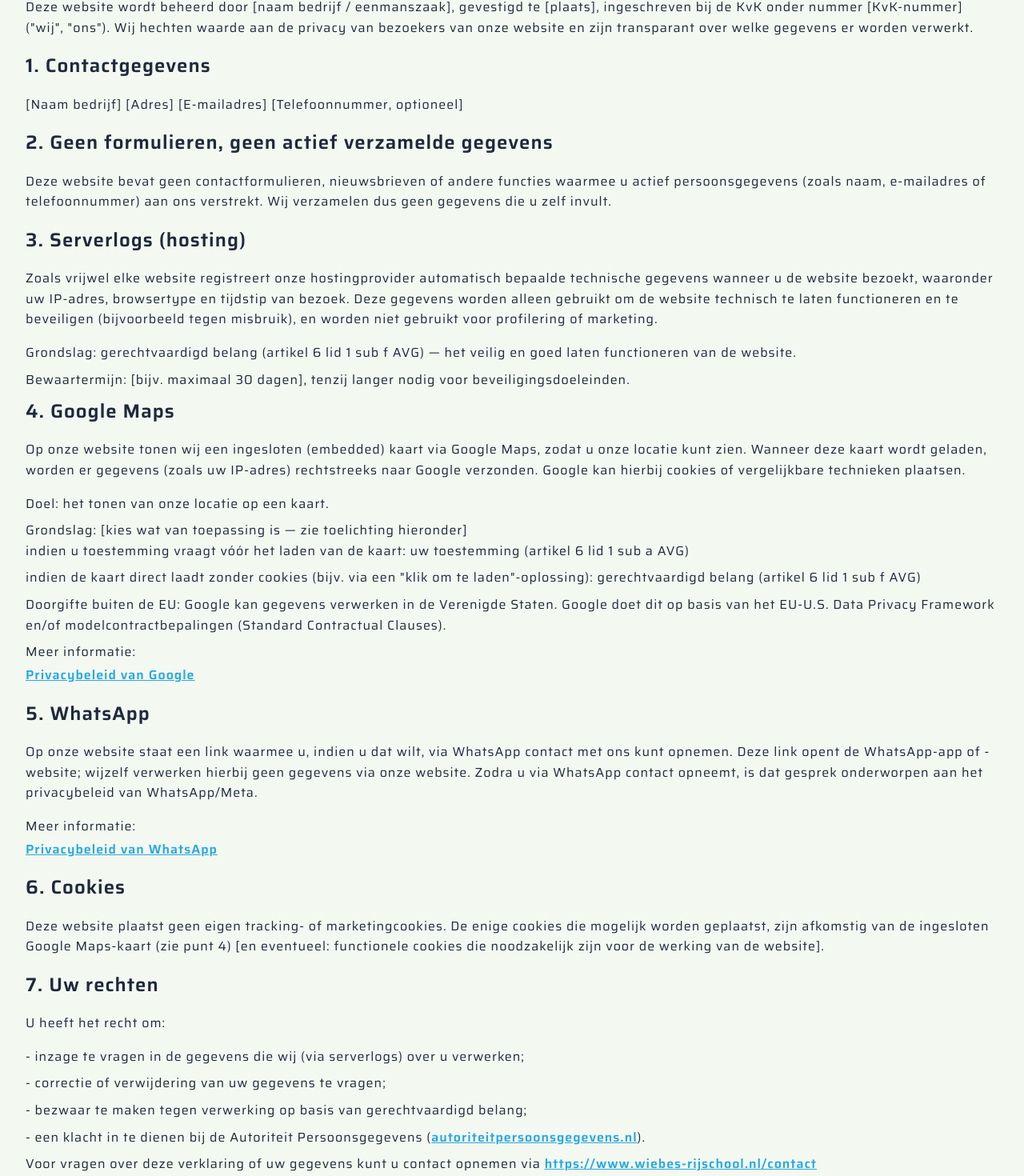
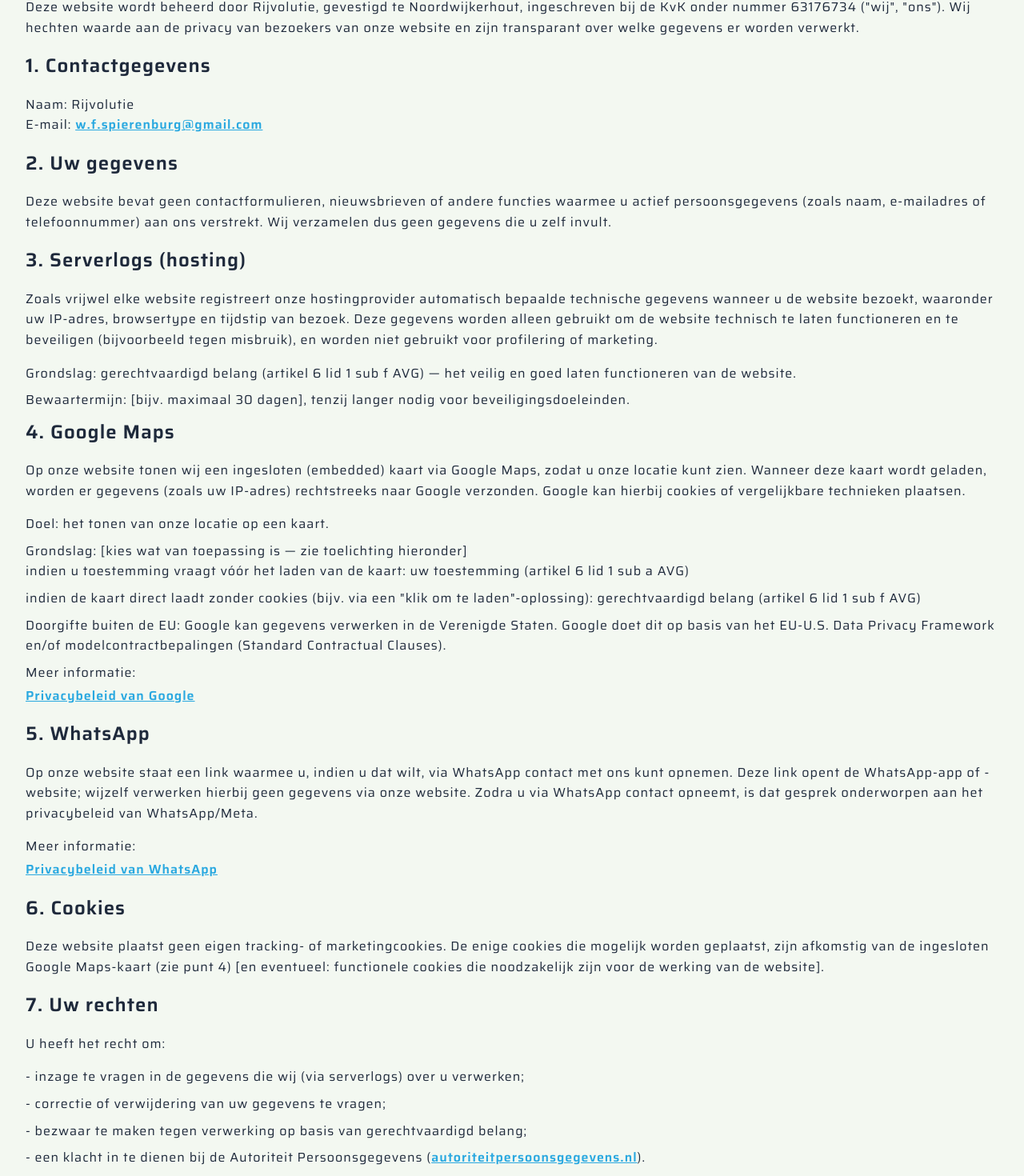
Before and after one commit to freki-inc/wiebes-autorijschool-app, a React (Vite) app: page /privacybeleid in a window 1280 px wide. Shown: the part 196-1666 px from the top of the page at 80% size. Built offline with nearby package versions, Linux system fonts and the light colour scheme.

Commit message:
privacy revision

```diff
--- a/src/App.css
+++ b/src/App.css
@@ -246,7 +246,7 @@
     align-items: center;
     justify-content: center;
     background: var(--privacy-modal-background);
-    padding: 2rem;
+    padding: 1rem;
     border-radius: 16px;
     text-align: center;
   }
@@ -260,6 +260,7 @@
   .popup-link-div {
     width: 100%;
     display: flex;
+    flex-direction: column;
     justify-content: center;
     align-items: center;
   }
@@ -1146,6 +1147,7 @@
   .mr-02 { margin-right: 0.2rem; }
   .mb-m5 { margin-bottom: -7rem;}
   .mt-m12 { margin-top: -15rem;}
+  .p-05 { padding: 0.5rem; }
   .p-1  { padding: 1rem; }
   .p-2  { padding: 2rem; }
   .p-b-1 { padding-bottom: 1rem; }
--- a/src/components/PrivacyBeleid.jsx
+++ b/src/components/PrivacyBeleid.jsx
@@ -11,11 +11,12 @@ export const PrivacyBeleid = () => {
             <section className='privacy-policy'>
                 <h1 className='center-text mb-1'>Privacybeleid Rijvolutie</h1>
                 <p className='mb-05'>Laatst bijgewerkt: 11 augustus 2026</p>
-                <p className='mb-1'>Deze website wordt beheerd door [naam bedrijf / eenmanszaak], gevestigd te [plaats], ingeschreven bij de KvK onder nummer [KvK-nummer] ("wij", "ons"). Wij hechten waarde aan de privacy van bezoekers van onze website en zijn transparant over welke gegevens er worden verwerkt.</p>
+                <p className='mb-1'>Deze website wordt beheerd door Rijvolutie, gevestigd te Noordwijkerhout, ingeschreven bij de KvK onder nummer 63176734 ("wij", "ons"). Wij hechten waarde aan de privacy van bezoekers van onze website en zijn transparant over welke gegevens er worden verwerkt.</p>
                 <h2 className='mb-1'>1. Contactgegevens</h2>
-                <p className='mb-1'>[Naam bedrijf] [Adres] [E-mailadres] [Telefoonnummer, optioneel]</p>
+                <p>Naam: Rijvolutie</p>
+                <p className='mb-1'>E-mail: <a className='privacy-policy-link' href="mailto:w.f.spierenburg@gmail.com">w.f.spierenburg@gmail.com</a></p>
 
-                <h2 className='mb-1'>2. Geen formulieren, geen actief verzamelde gegevens</h2>
+                <h2 className='mb-1'>2. Uw gegevens</h2>
                 <p className='mb-1'>Deze website bevat geen contactformulieren, nieuwsbrieven of andere functies waarmee u actief persoonsgegevens (zoals naam, e-mailadres of telefoonnummer) aan ons verstrekt. Wij verzamelen dus geen gegevens die u zelf invult.</p>
                 <h2 className='mb-1'>3. Serverlogs (hosting)</h2>
                 <p className='mb-1'>Zoals vrijwel elke website registreert onze hostingprovider automatisch bepaalde technische gegevens wanneer u de website bezoekt, waaronder uw IP-adres, browsertype en tijdstip van bezoek. Deze gegevens worden alleen gebruikt om de website technisch te laten functioneren en te beveiligen (bijvoorbeeld tegen misbruik), en worden niet gebruikt voor profilering of marketing.</p>
@@ -56,7 +57,7 @@ export const PrivacyBeleid = () => {
                     <li className='mb-05'>- bezwaar te maken tegen verwerking op basis van gerechtvaardigd belang;</li>
                     <li className='mb-05'>- een klacht in te dienen bij de Autoriteit Persoonsgegevens (<a className='privacy-policy-link' href='https://www.autoriteitpersoonsgegevens.nl/' target='_blank'>autoriteitpersoonsgegevens.nl</a>).</li>
                 </ul>
-                <p className='mb-1'>Voor vragen over deze verklaring of uw gegevens kunt u contact opnemen via <NavLink to="/contact"><span className='algemene-voorwaarden-link'>https://www.wiebes-rijschool.nl/contact</span></NavLink></p>
+                <p className='mb-1'>Voor vragen over deze verklaring of uw gegevens kunt u contact opnemen via de e-mail boven in contactgegevens of <NavLink to="/contact"><span className='algemene-voorwaarden-link'>https://www.rijvolutie.nl/contact</span></NavLink></p>
                 <h2 className='mb-1'>8. Wijzigingen</h2>
                 <p>Wij kunnen deze privacyverklaring van tijd tot tijd aanpassen, bijvoorbeeld bij wijzigingen in de website of wetgeving. De meest actuele versie is altijd op deze pagina te vinden.</p>
             </section>
--- a/src/components/PrivacyPopup.jsx
+++ b/src/components/PrivacyPopup.jsx
@@ -3,7 +3,7 @@ import { Link } from "react-router-dom";
 
 import logo from "../assets/images/logo.webp";
 
-const STORAGE_KEY = "privacyAndTermsAccepted7"; // if terms are updated, change this key
+const STORAGE_KEY = "privacyAndTermsAccepted8"; // if terms are updated, change this key
 
 export const PrivacyPopup = () => {
     const [visible, setVisible] = useState(false);
@@ -40,12 +40,11 @@ export const PrivacyPopup = () => {
                         Wij gebruiken cookies om onze website en onze service te optimaliseren.
                         Om deze site te gebruiken, klik op accepteren.
                     </p>
-                    <div className="popup-actions mb-1-5">
+                    <div className="popup-actions mb-05">
                         <button className="secondary-button" onClick={handleAccept}>Accepteren</button>
                     </div>
-                    <div className="popup-link-div">
-                        <Link to="/cookiebeleid"><span className="privacy-policy-link mr-1">Cookiebeleid</span></Link>
-                        <Link to="/privacybeleid"><span className="privacy-policy-link">Privacybeleid</span></Link>
+                    <div className="popup-link-div p-05">
+                        <Link to="/privacybeleid" className="p-05"><span className="privacy-policy-link">Privacybeleid</span></Link>
                     </div>
                 </div>
             </div>
```
